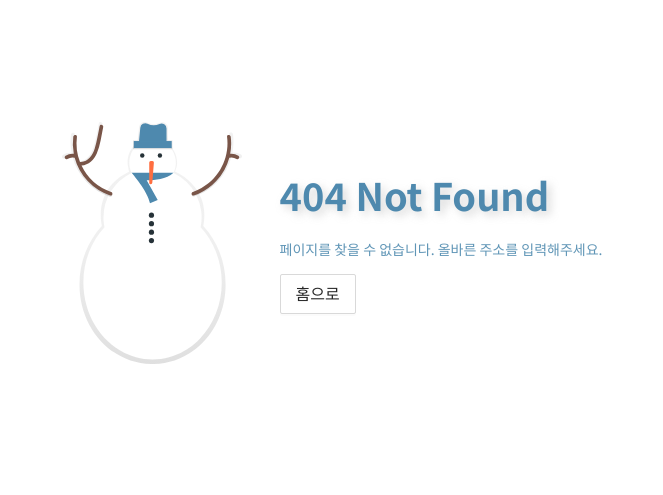
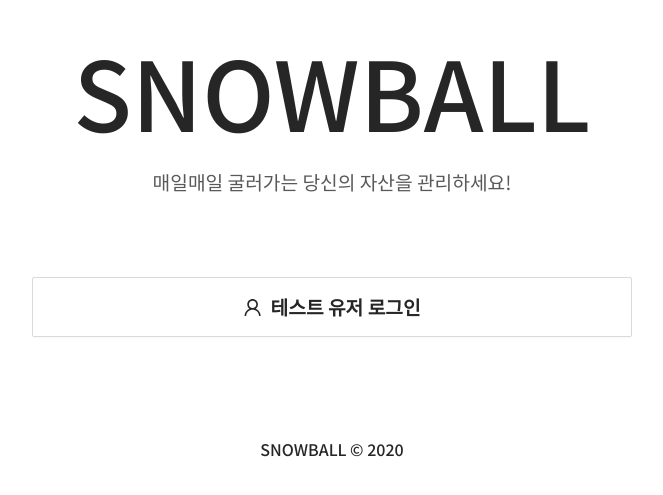
Before and after one commit to kiworkshop/snowball, a React (Create React App) app in the folder src/frontend/: page /login in a window 1280 px wide. Before the commit this address had no page. Shown: the part 157-652 px from the top of the page, without its empty margins (308-971 px from the left). Built offline with nearby package versions, Linux system fonts and the light colour scheme.

Commit message:
routes 파일로 관리

```diff
--- a/src/frontend/src/App.tsx
+++ b/src/frontend/src/App.tsx
@@ -25,9 +25,9 @@ function App() {
   return (
     <Router>
       <Switch>
-        <Route path="/" component={Login} exact />
-        <Route path="/main" component={Main} exact />
-        <Route path="/create/note/:date" component={CreateNote} exact />
+        <Route path="/" component={Main} exact />
+        <Route path="/login" component={Login} exact />
+        <Route path="/write/note/:date" component={CreateNote} exact />
         <Route component={Page404} />
       </Switch>
     </Router>
--- a/src/frontend/src/component/base/CreateNoteButton.tsx
+++ b/src/frontend/src/component/base/CreateNoteButton.tsx
@@ -3,6 +3,7 @@ import styled from 'styled-components';
 import moment from 'moment';
 import { Button } from 'antd';
 import { useHistory } from 'react-router-dom';
+import routes from '../../routes';
 
 const StyledButton = styled(Button)`
   bottom: 30px;
@@ -14,7 +15,7 @@ const CreateNoteButton = () => {
   const history = useHistory();
 
   const onClick = () => {
-    history.push(`/create/note/${moment(Date.now()).format('YYYYMMDD')}`);
+    history.push(routes.note.create(moment(Date.now()).format('YYYYMMDD')));
   };
 
   return (
--- a/src/frontend/src/component/base/Nav.tsx
+++ b/src/frontend/src/component/base/Nav.tsx
@@ -6,6 +6,7 @@ import { Link } from 'react-router-dom';
 import styled from 'styled-components';
 
 import { UserType } from '../../type/user';
+import routes from '../../routes';
 
 interface NavProps {
   user: UserType.UserInfo;
@@ -95,10 +96,10 @@ const Nav: React.FC<NavProps> = ({ user, onLogout }) => {
     <>
       <StyledNav>
         <NavInner>
-          <BrandTitle to="/main">SNOWBALL</BrandTitle>
+          <BrandTitle to={routes.home()}>SNOWBALL</BrandTitle>
 
           <NavMenusWrapper>
-            <NavMenu to="/main">
+            <NavMenu to={routes.home()}>
               <HomeFilled style={{ fontSize: '2rem' }} />홈
             </NavMenu>
           </NavMenusWrapper>
--- a/src/frontend/src/component/note/CreateNoteBanner.tsx
+++ b/src/frontend/src/component/note/CreateNoteBanner.tsx
@@ -3,6 +3,7 @@ import { Link } from 'react-router-dom';
 import styled from 'styled-components';
 import moment from 'moment';
 import { FaUserCircle } from 'react-icons/fa';
+import routes from '../../routes';
 
 interface CreateNoteBannerProps {
   nickname: string;
@@ -45,7 +46,7 @@ const BannerMessage = styled.h1`
 const CreateNoteBanner: React.FC<CreateNoteBannerProps> = ({ nickname }) => {
   return (
     <CreateNoteBannerWrapper
-      to={`/create/note/${moment(Date.now()).format('YYYYMMDD')}`}
+      to={routes.note.create(moment(Date.now()).format('YYYYMMDD'))}
     >
       <UserIcon />
       <BannerMessage>
--- a/src/frontend/src/container/login/LoginContainer.tsx
+++ b/src/frontend/src/container/login/LoginContainer.tsx
@@ -6,6 +6,7 @@ import { login as loginAPI } from '../../lib/api/user';
 import Login from '../../component/login/Login';
 import { login } from '../../store/modules/user';
 import { message } from 'antd';
+import routes from '../../routes';
 
 const LoginContainer = () => {
   const dispatch = useDispatch();
@@ -25,7 +26,7 @@ const LoginContainer = () => {
           expired: Date.now() + 1000 * 60 * 60 * 24,
         });
 
-        history.push('/main');
+        history.push(routes.home());
       } else {
         message.info('알 수 없는 오류가 발생했습니다.');
       }
@@ -39,7 +40,7 @@ const LoginContainer = () => {
           expired: Date.now() + 1000 * 60 * 60 * 24,
         });
 
-        history.push('/main');
+        history.push(routes.home());
       } else {
         message.info('알 수 없는 오류가 발생했습니다.');
       }
--- a/src/frontend/src/container/note/EditorContainer.tsx
+++ b/src/frontend/src/container/note/EditorContainer.tsx
@@ -1,7 +1,9 @@
 import React, { useState } from 'react';
 import moment from 'moment';
 import { message } from 'antd';
+import { useHistory } from 'react-router-dom';
 import { addNote } from '../../lib/api/note';
+import routes from '../../routes';
 
 import Editor from '../../component/note/Editor';
 
@@ -11,6 +13,8 @@ interface EditorContainerProps {
 
 const EditorContainer: React.FC<EditorContainerProps> = ({ date }) => {
   const [value, setValue] = useState('');
+
+  const history = useHistory();
 
   const onSave = async () => {
     try {
@@ -22,8 +26,8 @@ const EditorContainer: React.FC<EditorContainerProps> = ({ date }) => {
       const response = await addNote(writtenData);
 
       if (response.status === 200) {
-        // 투자노트 상세 조회 페이지로 리다이렉트 되어야함
-        console.log(response);
+        const { id: noteId } = response.data;
+        history.push(routes.note.read(noteId));
       } else {
         message.info('알 수 없는 오류가 발생했습니다.');
       }
--- a/src/frontend/src/pages/CreateNote.tsx
+++ b/src/frontend/src/pages/CreateNote.tsx
@@ -2,6 +2,7 @@ import React from 'react';
 import { Redirect, RouteComponentProps } from 'react-router-dom';
 import { useSelector } from 'react-redux';
 import { RootState } from '../store/modules';
+import routes from '../routes';
 
 import NavContainer from '../container/base/NavContainer';
 import EditorContainer from '../container/note/EditorContainer';
@@ -17,7 +18,7 @@ const CreateNote: React.FC<RouteComponentProps<MatchProps>> = ({ match }) => {
     <>
       <NavContainer />
       <EditorContainer date={match.params.date} />
-      {!logged && <Redirect to="/" />}
+      {!logged && <Redirect to={routes.login()} />}
     </>
   );
 };
--- a/src/frontend/src/pages/Login.tsx
+++ b/src/frontend/src/pages/Login.tsx
@@ -2,6 +2,7 @@ import React from 'react';
 import { useSelector } from 'react-redux';
 import { Redirect } from 'react-router-dom';
 import { RootState } from '../store/modules';
+import routes from '../routes';
 
 import LoginContainer from '../container/login/LoginContainer';
 
@@ -11,7 +12,7 @@ const Login = () => {
   return (
     <>
       <LoginContainer />
-      {logged && <Redirect to="/main" />}
+      {logged && <Redirect to={routes.home()} />}
     </>
   );
 };
--- a/src/frontend/src/pages/Main.tsx
+++ b/src/frontend/src/pages/Main.tsx
@@ -8,6 +8,7 @@ import CreateNoteButton from '../component/base/CreateNoteButton';
 import NavContainer from '../container/base/NavContainer';
 import CreateNoteBannerContainer from '../container/note/CreateNoteBannerContainer';
 import NoteListContainer from '../container/note/NoteListContainer';
+import routes from '../routes';
 
 const Main = () => {
   const logged = useSelector((state: RootState) => state.user.logged);
@@ -20,7 +21,7 @@ const Main = () => {
         <NoteListContainer />
         <CreateNoteButton />
       </Container>
-      {!logged && <Redirect to="/" />}
+      {!logged && <Redirect to={routes.login()} />}
     </>
   );
 };
--- a/src/frontend/src/pages/Page404.tsx
+++ b/src/frontend/src/pages/Page404.tsx
@@ -3,6 +3,7 @@ import styled from 'styled-components';
 import { Space, Button, Typography } from 'antd';
 import { useHistory } from 'react-router-dom';
 import snowmanImage from '../static/images/snowman.svg';
+import routes from '../routes';
 
 const { Title, Paragraph } = Typography;
 
@@ -32,7 +33,7 @@ const Page404 = () => {
   const history = useHistory();
 
   const onClick = () => {
-    history.push('/');
+    history.push(routes.home());
   };
 
   return (
--- /dev/null
+++ b/src/frontend/src/routes.ts
@@ -0,0 +1,10 @@
+export default {
+  home: () => '/',
+  login: () => '/login',
+  note: {
+    read: (id: string) => `/note/${id}`,
+    create: (date: string = '') => `/write/note/${date}`,
+    update: (id: string) => `/update/note/${id}`,
+    delete: (id: string) => `/delete/note/${id}`,
+  },
+};
```
